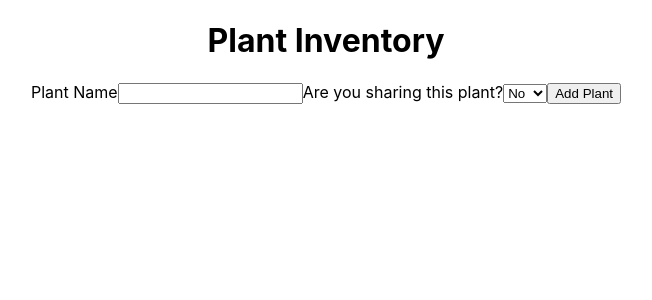
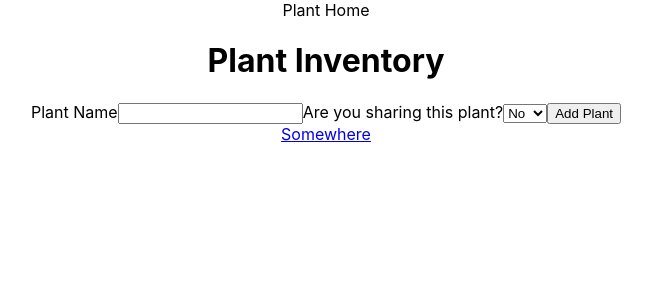
Before and after one commit to colton-trent/plant-frontend, a React (Create React App) app: page / in a window 1280 px wide. Shown: the top 300 px of the page, without its empty margins (314-966 px from the left). Built offline with nearby package versions, Linux system fonts and the light colour scheme; no server answers.

Commit message:
Split components, added routing

```diff
--- a/package.json
+++ b/package.json
@@ -10,6 +10,7 @@
     "react": "^17.0.2",
     "react-collapsible": "^2.8.3",
     "react-dom": "^17.0.2",
+    "react-router-dom": "^5.2.0",
     "react-scripts": "4.0.3",
     "web-vitals": "^1.1.1"
   },
--- a/src/App.js
+++ b/src/App.js
@@ -1,15 +1,26 @@
-import Collapsible from 'react-collapsible';
+//components
+import Header from './components/Header/Header';
+import PlantCollection from './pages/PlantCollection/PlantCollection';
+import EditPage from './pages/EditPage/EditPage';
+
+import { Route, Switch } from 'react-router-dom';
 import {useEffect, useState} from 'react';
 import './App.css';
 const BASE_URL = 'http://localhost:3001/api/plants';
+
+
 export default function App() {
   const [state, setState] = useState({
     plants: [{}],
     newPlant: {
-      name:"",
+      name: '',
+      acquired: '',
       sharing: false,
+      imageUrl: '',
+      amount: 1,
     },
   });
+
   async function getAppData() {
     const plants = await fetch(BASE_URL).then(res => res.json());
     setState((prevState) => ({
@@ -17,17 +28,20 @@ export default function App() {
       plants,
     }));
   };
+
   useEffect(() => {
     getAppData();
     setState(prevState => ({
       ...prevState,
     }))
   }, []);
+
   async function deletePlant(id) {
     await fetch(`${BASE_URL}/${id}`, {
       method: 'DELETE',
     });
   };
+
   async function addPlant(e) {
     e.preventDefault();
     const plant = await fetch(BASE_URL, {
@@ -44,9 +58,11 @@ export default function App() {
         acquired: '',
         sharing: false,
         imageUrl: '',
+        amount: 1,
       },
     }));
   };
+
   function handleChange(e) {
     setState((prevState) => ({
       ...prevState,
@@ -56,34 +72,23 @@ export default function App() {
       }
     }))
   };
+
   return (
     <div className="App">
-      <h1>Plant Inventory</h1>
-      {state.plants.map((p, idx) => (
-        <article key={p.name}>
-          <Collapsible trigger={p.name}>
-           {p.sharing ? 'Yes' : 'No'}
-           <a href="#">Edit</a>
-           <a href="#">View Journal</a>
-           <a href="http://localhost:3000" className="deleteButton" onClick={() => deletePlant(p._id)}>Delete</a>
-           </Collapsible>
-        </article>
-      ))}
-      <div className="newPlantForm">
-        <form onSubmit={addPlant}>
-          <label>
-            <span>Plant Name</span>
-            <input name="name" value={state.newPlant.name}  onChange={handleChange} />
-          </label>
-          <label>Are you sharing this plant?
-            <select name="sharing" value={state.newPlant.sharing} onChange={handleChange}>
-              <option value="true">Yes</option>
-              <option value="false">No</option>
-            </select>
-          </label>
-          <button>Add Plant</button>
-        </form>
-      </div>
+      <Header />
+      <Switch>
+        <Route exact path="/" render={() =>
+          <PlantCollection
+          state = {state}
+          deletePlant = {deletePlant}
+          addPlant = {addPlant}
+          handleChange = {handleChange}
+          />
+        }/>
+      <Route exact path="/edit/id" render = { () =>
+        <EditPage/>
+      }/>
+      </Switch>
     </div>
   );
 };
--- /dev/null
+++ b/src/components/AddPlantForm/AddPlantForm.js
@@ -0,0 +1,22 @@
+const AddPlantForm = (props) => {
+    return (
+        <div className="newPlantForm">
+            <form onSubmit={props.addPlant}>
+                <label>
+                    <span>Plant Name</span>
+                    <input name="name" value={props.state.newPlant.name}  onChange={props.handleChange} />
+                </label>
+                <label>Are you sharing this plant?
+                    <select name="sharing" value={props.state.newPlant.sharing} onChange={props.handleChange}>
+                        <option value="true">Yes</option>
+                        <option value="false">No</option>
+                    </select>
+                </label>
+                <button>Add Plant</button>
+            </form>
+            <a href="/edit/:id">Somewhere</a>
+        </div>
+    )
+};
+
+export default AddPlantForm;
--- /dev/null
+++ b/src/components/CollapsibleInfo/CollapsibleInfo.js
@@ -0,0 +1,15 @@
+const CollapsibleInfo = (props) => {
+    return (
+        <div>
+            <p>Are you offering this plant?
+           {props.props.sharing ? ' Yes' : ' No'}</p>
+            <p>{props.props.amount}</p>
+            <div className="plantLinks">
+                <a href={`/edit/${props.props._id}`}>Edit</a>
+                <a href="#">View Journal</a>
+            </div>
+        </div>
+    )
+};
+
+export default CollapsibleInfo;
--- /dev/null
+++ b/src/components/Header/Header.js
@@ -0,0 +1,9 @@
+const Header = (props) => {
+    return (
+        <header>
+            <nav>Plant Home</nav>
+        </header>
+    )
+}
+
+export default Header;
--- a/src/index.js
+++ b/src/index.js
@@ -3,10 +3,13 @@ import ReactDOM from 'react-dom';
 import './index.css';
 import App from './App';
 import reportWebVitals from './reportWebVitals';
+import {BrowserRouter as Router} from 'react-router-dom';
 
 ReactDOM.render(
   <React.StrictMode>
-    <App />
+    <Router>
+        <App />
+      </Router>
   </React.StrictMode>,
   document.getElementById('root')
 );
--- /dev/null
+++ b/src/pages/EditPage/EditPage.js
@@ -0,0 +1,14 @@
+const EditPage = (props) =>  {
+    return (
+        <div className="editForm">
+            <form>
+                <label>
+                    Plant Name:
+                    <input name="name" value={props.name} onChange={props.handleChange} />
+                </label>
+            </form>
+        </div>
+    )
+};
+
+export default EditPage;
--- /dev/null
+++ b/src/pages/PlantCollection/PlantCollection.js
@@ -0,0 +1,27 @@
+import Collapsible from 'react-collapsible';
+import Header from '../../components/Header/Header';
+import CollapsibleInfo from '../../components/CollapsibleInfo/CollapsibleInfo';
+import AddPlantForm from '../../components/AddPlantForm/AddPlantForm'
+
+const PlantCollection = (props) => {
+    return (
+        <div>
+            <h1>Plant Inventory</h1>
+            {props.state.plants.map((p, idx) => (
+            <article key={p.name}>
+                <Collapsible trigger={p.name}>
+                <CollapsibleInfo props={p}/>
+                <a href="http://localhost:3000" className="deleteButton" onClick={() => props.deletePlant(p._id)}>Delete</a>
+                </Collapsible>
+            </article>
+            ))}
+            <AddPlantForm
+            state = {props.state}
+            addPlant = {props.addPlant}
+            handleChange = {props.handleChange}
+             />
+        </div>
+    );
+};
+
+export default PlantCollection;
```
Also changed, not shown: src/components/PlantCollapsible/PlantCollapsible.js (deleted), 1 other file (tests, documents, lock files or other folders).
